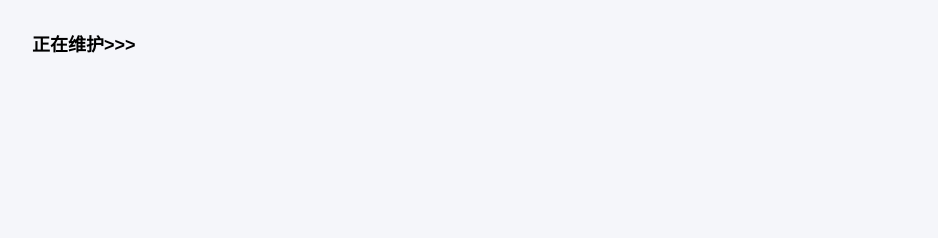
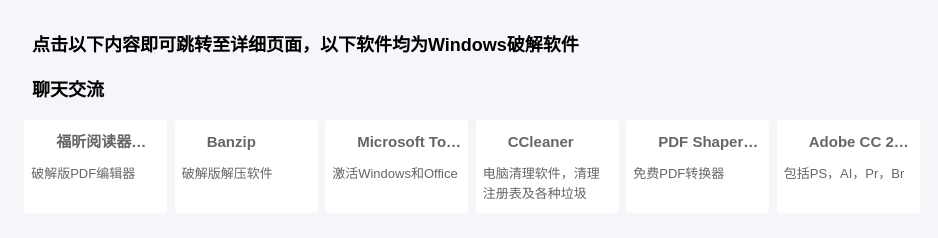
Before and after one commit to renqiuzeng/renqiuzeng.github.io, a plain HTML site: page crack.html in a window 1280 px wide. Shown: the whole page, without its empty margins (168-1106 px from the left). Drawn offline with Linux system fonts and the light colour scheme.

Commit message:
Update crack.html

```diff
--- a/crack.html
+++ b/crack.html
@@ -8,8 +8,56 @@
 <script src="./love.js"></script>
 </head>
 <body>
+<!--
+<div style="width: 14%;height: 100%;padding: 5px 0px 5px 1px;position: fixed;">
+<div style="height:50px;padding-left:1em;">
+<a style="font-size:17px;" href="#id0">
+★ 聊天交流 </a>
+<span class="editFid" data-fid="35"><i class="iconfont icon-right1"></i></span>
+</div>
+</div>
+-->
 <div class="site-main">
-  <div class="site-name"> <i class="fa "></i>正在维护>>></div>
+  <div class="site-name"> <i class="fa "></i> 点击以下内容即可跳转至详细页面，以下软件均为Windows破解软件 </div>
+  <div class="site-name" id="id0"> <i class="fa "></i> 聊天交流 </div>
+  <div class="site-list">
+    <div class="list urllist visible" data-url="https://mp.weixin.qq.com/s?__biz=Mzg5MjU1Mzk5Mw==&mid=2247484847&idx=1&sn=a403d60cff19fff65006d18ae32b04d7&chksm=c03d1bc9f74a92df3102e0ce26f4a5aa8c06403958ed8dc6313e03009f18425e43649b7b32e7#rd"> <a href="https://mp.weixin.qq.com/s?__biz=Mzg5MjU1Mzk5Mw==&mid=2247484847&idx=1&sn=a403d60cff19fff65006d18ae32b04d7&chksm=c03d1bc9f74a92df3102e0ce26f4a5aa8c06403958ed8dc6313e03009f18425e43649b7b32e7#rd" rel="nofollow" title="福昕阅读器（Foxit Reader）" target="_blank">
+      <p class="name"> 福昕阅读器（Foxit Reader） </p>
+      <p style="display:none;">https://mp.weixin.qq.com/s?__biz=Mzg5MjU1Mzk5Mw==&mid=2247484847&idx=1&sn=a403d60cff19fff65006d18ae32b04d7&chksm=c03d1bc9f74a92df3102e0ce26f4a5aa8c06403958ed8dc6313e03009f18425e43649b7b32e7#rd</p>
+      <p class="desc">破解版PDF编辑器 </p>
+      </a> </div>
+    <div class="list urllist visible" data-url="https://mp.weixin.qq.com/s?__biz=Mzg5MjU1Mzk5Mw==&mid=2247484764&idx=1&sn=c8d95d38c1d0d3e0c58d4c99e26a92b3&chksm=c03d1b3af74a922cfd3948c5932bdcd007f100c6dda0e8e086e3f6b2ca646361cb01d4fd6aa8#rd"> <a href="https://mp.weixin.qq.com/s?__biz=Mzg5MjU1Mzk5Mw==&mid=2247484764&idx=1&sn=c8d95d38c1d0d3e0c58d4c99e26a92b3&chksm=c03d1b3af74a922cfd3948c5932bdcd007f100c6dda0e8e086e3f6b2ca646361cb01d4fd6aa8#rd" rel="nofollow" title="Banzip" target="_blank">
+      <p class="name"> Banzip </p>
+      <p style="display:none;">https://mp.weixin.qq.com/s?__biz=Mzg5MjU1Mzk5Mw==&mid=2247484764&idx=1&sn=c8d95d38c1d0d3e0c58d4c99e26a92b3&chksm=c03d1b3af74a922cfd3948c5932bdcd007f100c6dda0e8e086e3f6b2ca646361cb01d4fd6aa8#rd</p>
+      <p class="desc">破解版解压软件</p>
+      </a> </div>
+    <div class="list urllist visible" data-url="https://mp.weixin.qq.com/s?__biz=Mzg5MjU1Mzk5Mw==&mid=2247484623&idx=1&sn=bcbcf01cce61fc832a4ea89e7d974f25&chksm=c03d1aa9f74a93bf99623079157dd32031a551282b9f21e4981081e0ff9d157df3e14b17c210#rd"> <a href="https://mp.weixin.qq.com/s?__biz=Mzg5MjU1Mzk5Mw==&mid=2247484623&idx=1&sn=bcbcf01cce61fc832a4ea89e7d974f25&chksm=c03d1aa9f74a93bf99623079157dd32031a551282b9f21e4981081e0ff9d157df3e14b17c210#rd" rel="nofollow" title="Microsoft Toolkit2.7.3 " target="_blank">
+      <p class="name"> Microsoft Toolkit2.7.3 </p>
+      <p style="display:none;">https://mp.weixin.qq.com/s?__biz=Mzg5MjU1Mzk5Mw==&mid=2247484623&idx=1&sn=bcbcf01cce61fc832a4ea89e7d974f25&chksm=c03d1aa9f74a93bf99623079157dd32031a551282b9f21e4981081e0ff9d157df3e14b17c210#rd</p>
+      <p class="desc">激活Windows和Office</p>
+      </a> </div>
+    <div class="list urllist visible" data-url="https://mp.weixin.qq.com/s?__biz=Mzg5MjU1Mzk5Mw==&mid=2247484620&idx=1&sn=fc803e71dc5e08d8be36a4afe3d357c2&chksm=c03d1aaaf74a93bc3da9ec0b12b56fc7634a9ccb48943b8752ed3e808d364749cc8533769384#rd"> <a href="https://mp.weixin.qq.com/s?__biz=Mzg5MjU1Mzk5Mw==&mid=2247484620&idx=1&sn=fc803e71dc5e08d8be36a4afe3d357c2&chksm=c03d1aaaf74a93bc3da9ec0b12b56fc7634a9ccb48943b8752ed3e808d364749cc8533769384#rd" rel="nofollow" title="CCleaner" target="_blank">
+      <p class="name"> CCleaner </p>
+      <p style="display:none;">https://mp.weixin.qq.com/s?__biz=Mzg5MjU1Mzk5Mw==&mid=2247484620&idx=1&sn=fc803e71dc5e08d8be36a4afe3d357c2&chksm=c03d1aaaf74a93bc3da9ec0b12b56fc7634a9ccb48943b8752ed3e808d364749cc8533769384#rd</p>
+      <p class="desc">电脑清理软件，清理注册表及各种垃圾</p>
+      </a> </div>
+    <div class="list urllist visible" data-url="https://mp.weixin.qq.com/s?__biz=Mzg5MjU1Mzk5Mw==&mid=2247484263&idx=1&sn=894c991866ff882f7217e4c236e2b886&chksm=c03d1d01f74a941771169df425cccc4b139c79df1d484632e8c2c8480fab0c8fe9a171b6e9e2#rd"> <a href="https://mp.weixin.qq.com/s?__biz=Mzg5MjU1Mzk5Mw==&mid=2247484263&idx=1&sn=894c991866ff882f7217e4c236e2b886&chksm=c03d1d01f74a941771169df425cccc4b139c79df1d484632e8c2c8480fab0c8fe9a171b6e9e2#rd" rel="nofollow" title="PDF Shaper Professional" target="_blank">
+      <p class="name"> PDF Shaper Professional </p>
+      <p style="display:none;">https://mp.weixin.qq.com/s?__biz=Mzg5MjU1Mzk5Mw==&mid=2247484263&idx=1&sn=894c991866ff882f7217e4c236e2b886&chksm=c03d1d01f74a941771169df425cccc4b139c79df1d484632e8c2c8480fab0c8fe9a171b6e9e2#rd</p>
+      <p class="desc">免费PDF转换器</p>
+      </a> </div>
+    <div class="list urllist visible" data-url="https://mp.weixin.qq.com/s?__biz=Mzg5MjU1Mzk5Mw==&mid=2247483862&idx=1&sn=83542d9af536b1c83b5ebc952e8a0467&chksm=c03d1fb0f74a96a684b5bd5f1aabf8a67cc57bfcdc9936fddceefa43395135c138ccdfce7a59#rd"> <a href="https://mp.weixin.qq.com/s?__biz=Mzg5MjU1Mzk5Mw==&mid=2247483862&idx=1&sn=83542d9af536b1c83b5ebc952e8a0467&chksm=c03d1fb0f74a96a684b5bd5f1aabf8a67cc57bfcdc9936fddceefa43395135c138ccdfce7a59#rd" rel="nofollow" title="Adobe CC 2018" target="_blank">
+      <p class="name"> Adobe CC 2018 </p>
+      <p style="display:none;">https://mp.weixin.qq.com/s?__biz=Mzg5MjU1Mzk5Mw==&mid=2247483862&idx=1&sn=83542d9af536b1c83b5ebc952e8a0467&chksm=c03d1fb0f74a96a684b5bd5f1aabf8a67cc57bfcdc9936fddceefa43395135c138ccdfce7a59#rd</p>
+      <p class="desc">包括PS，AI，Pr，Br</p>
+      </a> </div>
+    <div class="list kongs"></div>
+    <div class="list kongs"></div>
+    <div class="list kongs"></div>
+    <div class="list kongs"></div>
+  </div>
+</div>
+<div class="sn">
 </div>
 </body>
 </html>
```
